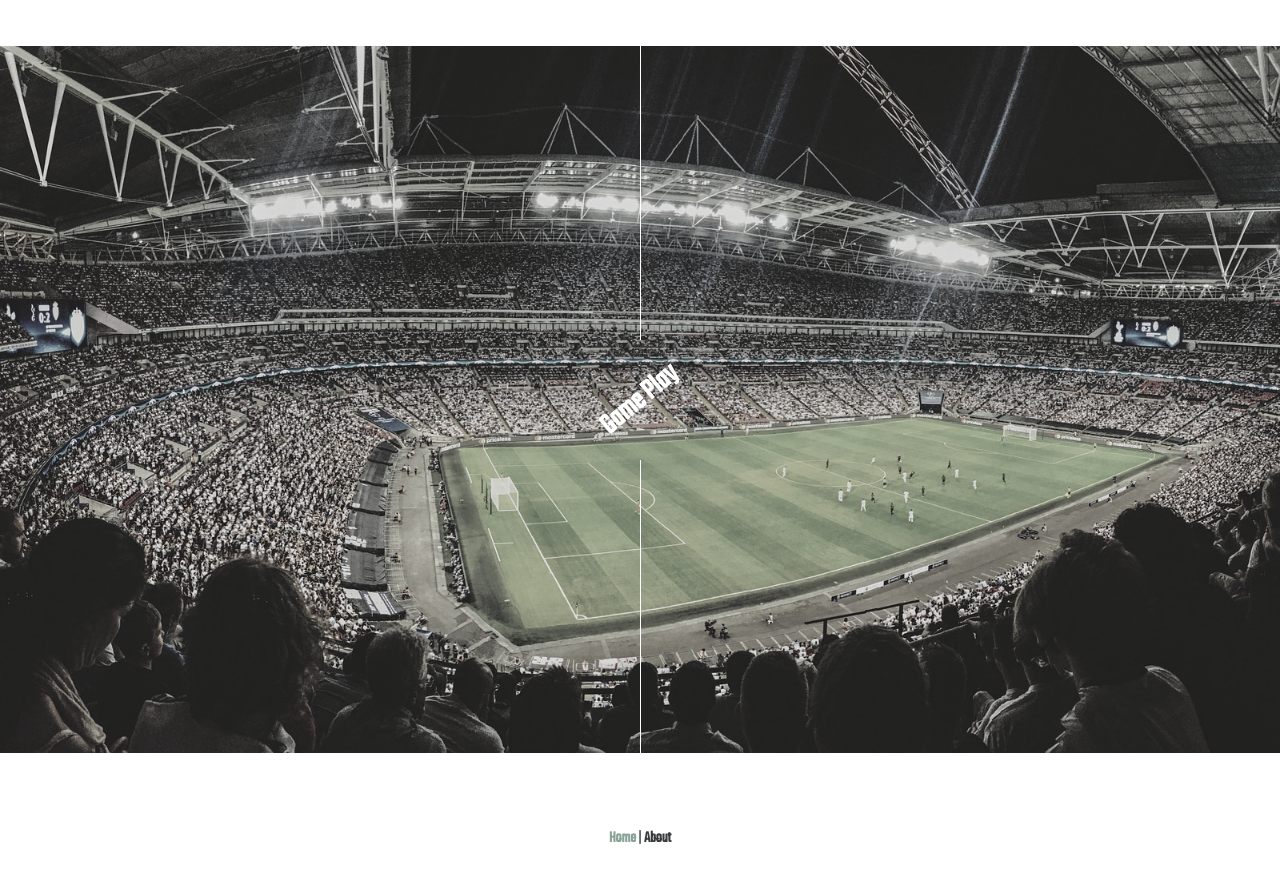
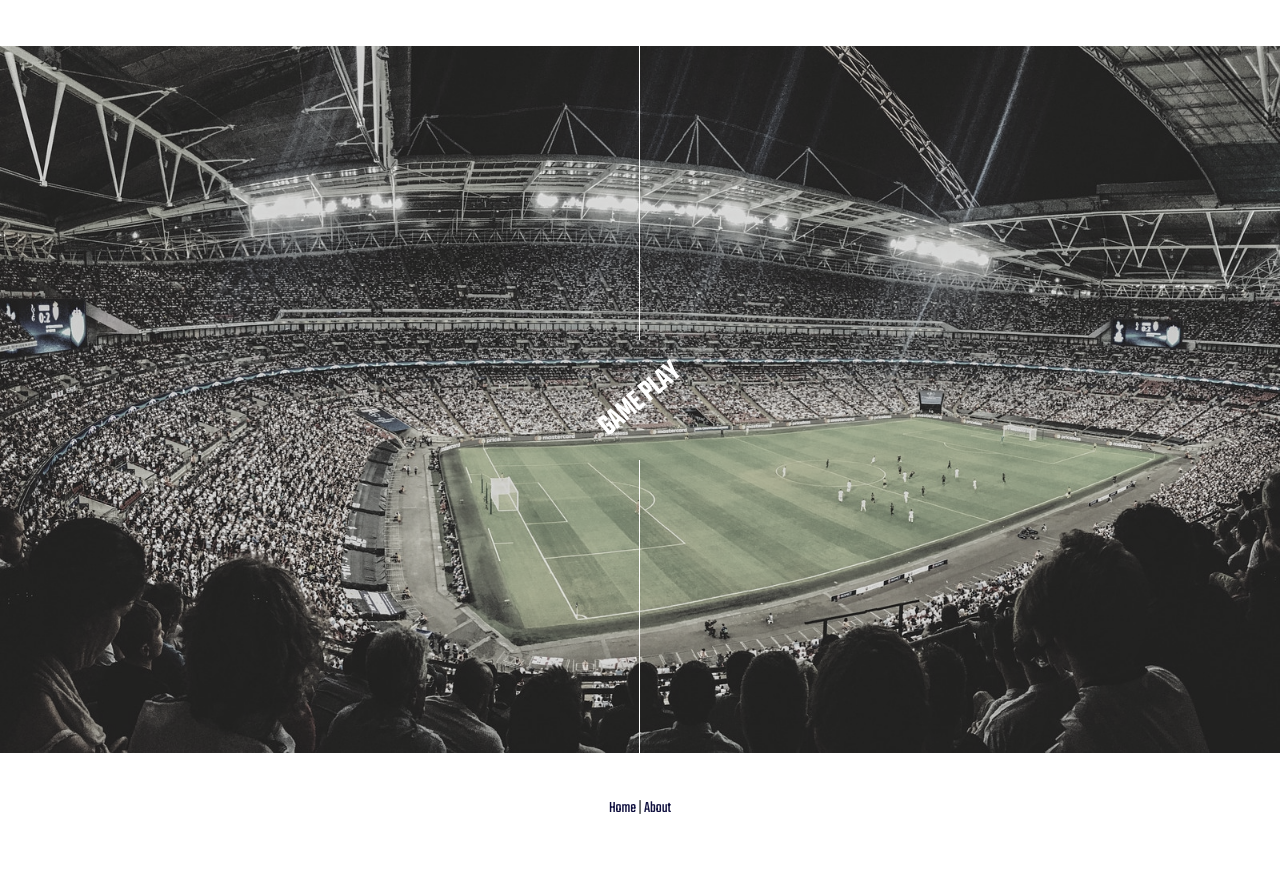
Before and after one commit to RoySung/FIFA-Football-Game, a Vue app: page /game in a window 1280 px wide. After the commit the page ends 820 px from the top, so only its background shows below. Built offline with nearby package versions, Linux system fonts and the light colour scheme.

Commit message:
add font style

```diff
--- a/src/views/Home.vue
+++ b/src/views/Home.vue
@@ -23,23 +23,29 @@ import { Component, Vue } from 'vue-property-decorator'
   },
 })
 export default class Home extends Vue {}
+
+// add effect
+// $(function(){
+//   $(".game span").hover(function(){
+//     $(".home").css("filter"," grayscale(0)");
+//   });
+// });
+
+
+
 </script>
 <style lang="scss">
+@font-face {
+  font-family: Teko;
+  src: url(../fonts/Teko-Bold.ttf);
+
+}
 
   a{
     text-decoration: none;
+    font-family: Teko !important;
   }
 
-  #nav {
-    padding: 30px;
-    a {
-      font-weight: bold;
-      color: #2c3e50;
-      &.router-link-exact-active {
-        color: #42b983;
-      }
-    }
-  }
 
   .home{
     background: url(../assets/bgImg.jpg) no-repeat;
@@ -48,6 +54,10 @@ export default class Home extends Vue {}
     background-position: center center;
     height: 100vh;
     filter: grayscale(0.8);
+    transition: 1s;
+    // &:hover{
+    //   filter: grayscale(0);
+    // }
   }
 
   .game{
@@ -72,6 +82,9 @@ export default class Home extends Vue {}
           a{
             transform: none;
           }
+          // .home{
+          //   filter: grayscale(0);
+          // }
         }
         &::before{
           content: "";
@@ -99,7 +112,7 @@ export default class Home extends Vue {}
            color: #fff;
            transform: rotate(-40deg);
            transition-duration: 0.4s;
-
+           text-transform: uppercase;
            padding: 50px;
            &:hover{
 
```
Also changed, not shown: src/fonts/Teko-Bold.ttf (added).
